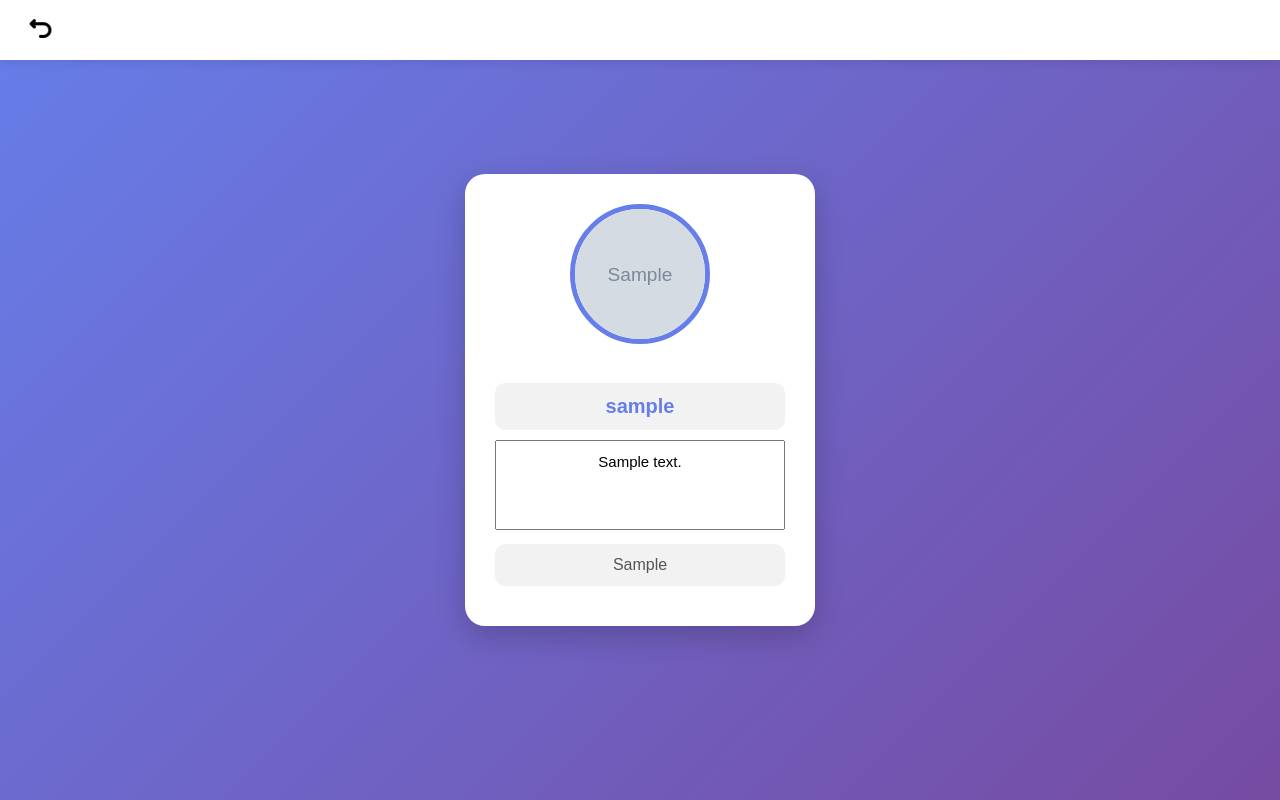
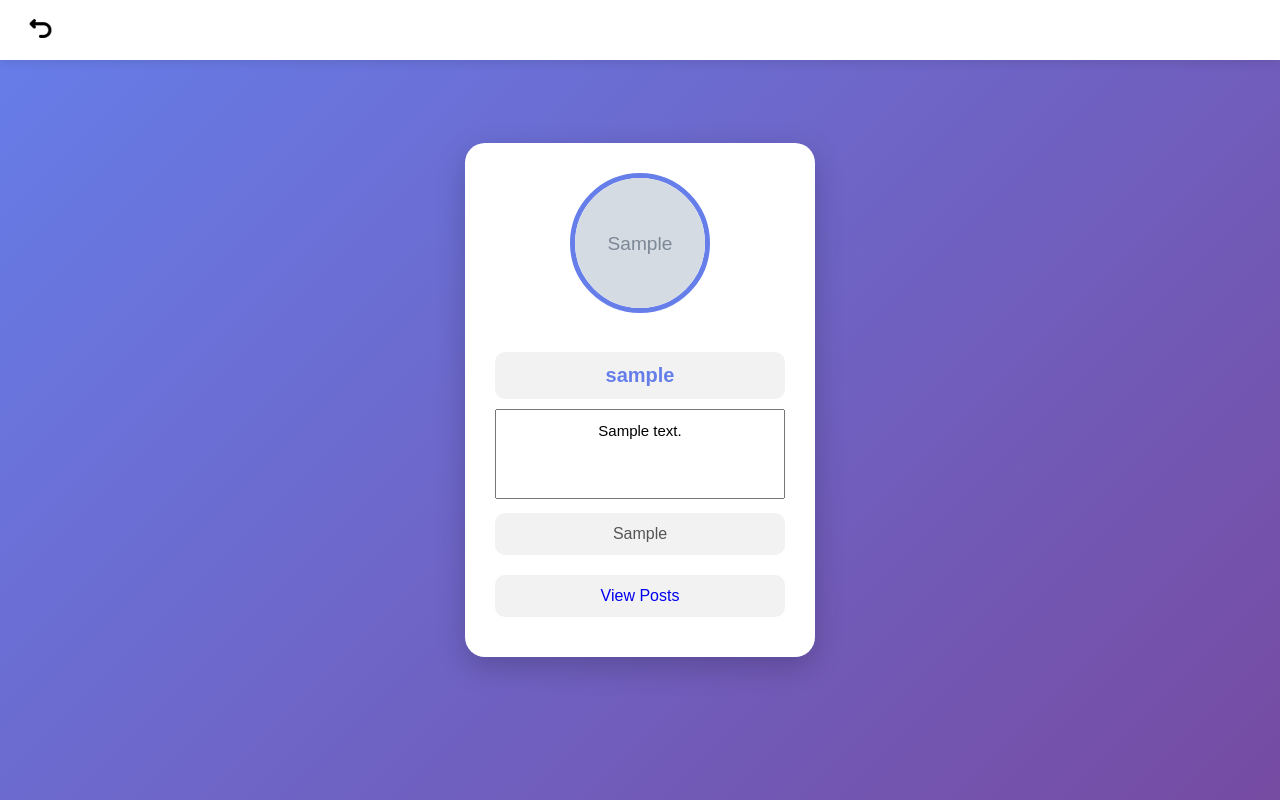
Before and after one commit to jhakartik086/insta-api, a Flask app: a page that uses templates/view_profile.html in a window 1280 px wide. Run offline with Flask 3, Linux system fonts and the light colour scheme; tables that the repository leaves empty hold one stand-in row (values such as "Sample post"); grey boxes marked "Sample" are stand-in pictures.

Commit message:
Implement user post viewing functionality

```diff
--- a/routes/posts_route.py
+++ b/routes/posts_route.py
@@ -208,3 +208,13 @@ def delete_post():
 
 
     return redirect('/user_posts')
+
+@posts_bp.route('/view/<username>/posts')
+def view_posts(username):
+    posts = get_all_posts(username)
+
+    return render_template(
+        "view_user_posts.html",
+        username=username,
+        posts=posts
+    )
--- a/static/view_profile.css
+++ b/static/view_profile.css
@@ -50,6 +50,23 @@ body {
     text-align: center;
 }
 
+/* post button */
+.view-posts {
+    width: 100%;
+    padding: 12px 15px;
+    margin: 10px 0;
+    border: none;
+    outline: none;
+    background: #f2f2f2;
+    border-radius: 10px;
+    font-size: 16px;
+    color: #333;
+    text-align: center;
+}
+
+.view-posts a{
+    text-decoration: none;
+}
 
 /* Username style */
 #username {
@@ -69,6 +86,8 @@ body {
     font-size: 15px;
     text-align: center;
 }
+
+
 
 /* Gender */
 #gender {
--- a/templates/view_profile.html
+++ b/templates/view_profile.html
@@ -47,6 +47,10 @@
 
         <input type="text" id="gender" value="{{ profile[4] }}" readonly />
       </div>
+
+      <div class="view-posts">
+        <a href="{{ url_for('posts_bp.view_posts', username=profile.username) }}">View Posts</a>
+      </div>
     </div>
   </body>
 </html>
```
Also changed, not shown: templates/view_user_posts.html (added, +68 -0 lines).
